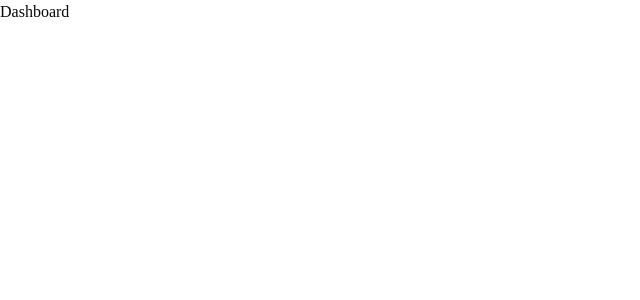
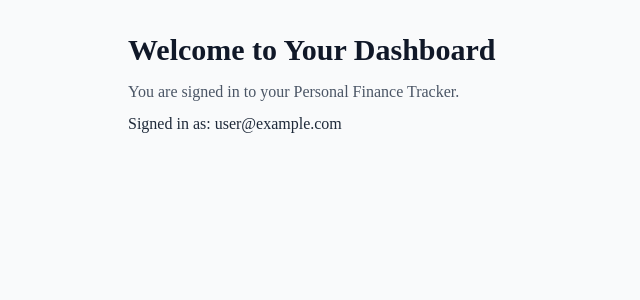
Before and after one commit to JengoArnold/personalfinacetracker, a Next.js app: page /dashboard in a window 1280 px wide. Shown: the top 300 px of the page, without its empty margins (0-640 px from the left). Built offline with nearby package versions, Linux system fonts and the light colour scheme; no server answers; sample sign-in values are in the browser's storage; a web font is replaced by a local one.

Commit message:
auth sucess

```diff
--- a/app/dashboard/page.jsx
+++ b/app/dashboard/page.jsx
@@ -1,11 +1,28 @@
-import React from 'react'
+import { auth } from "@/auth";
+import { redirect } from "next/navigation";
 
-function Dashboard() {
+export default async function Dashboard() {
+  const session = await auth();
+
+  if (!session?.user) {
+    redirect("/signin");
+  }
+
   return (
-    <div>
-Dashboard
-    </div>
-  )
+    <main className="min-h-screen bg-gray-50 p-8">
+      <div className="mx-auto max-w-5xl">
+        <h1 className="text-3xl font-bold text-gray-900">
+          Welcome to Your Dashboard
+        </h1>
+
+        <p className="mt-3 text-gray-600">
+          You are signed in to your Personal Finance Tracker.
+        </p>
+
+        <p className="mt-2 text-gray-800">
+          Signed in as: {session.user.email}
+        </p>
+      </div>
+    </main>
+  );
 }
-
-export default Dashboard
```
